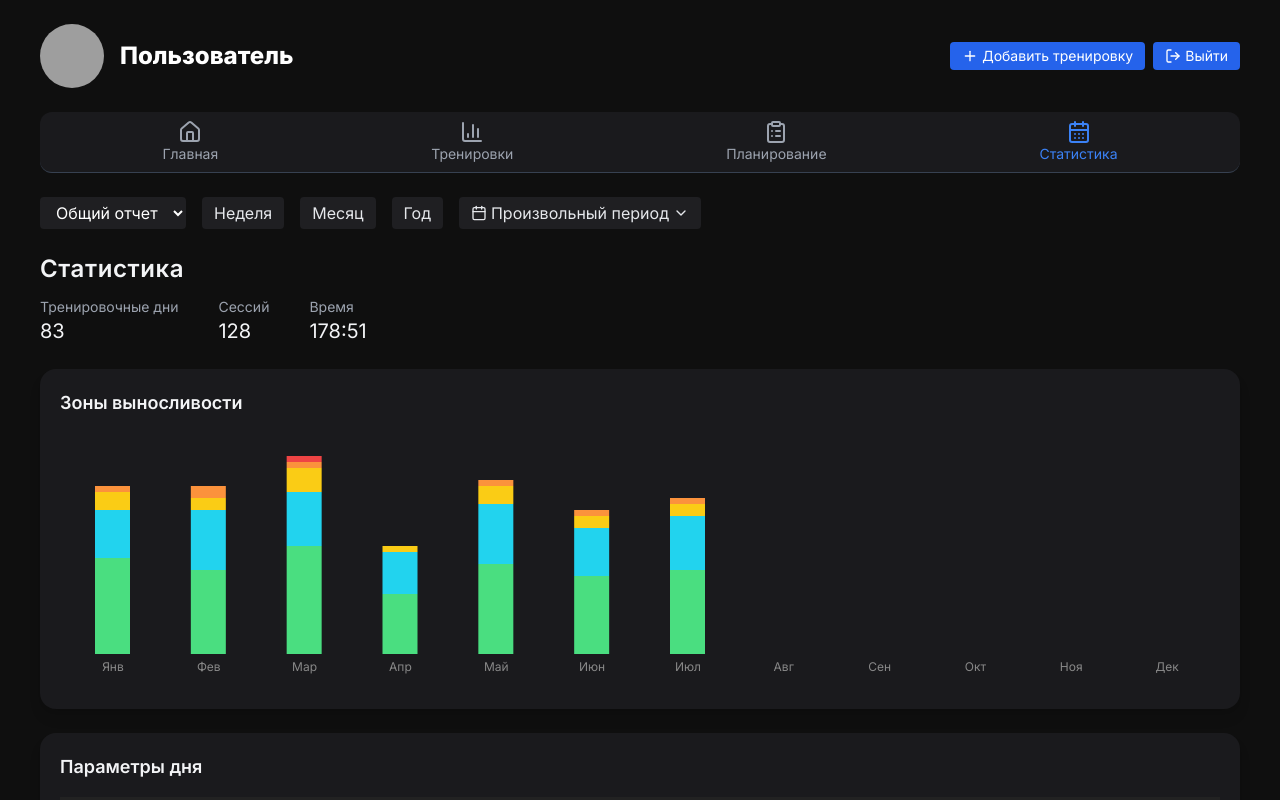
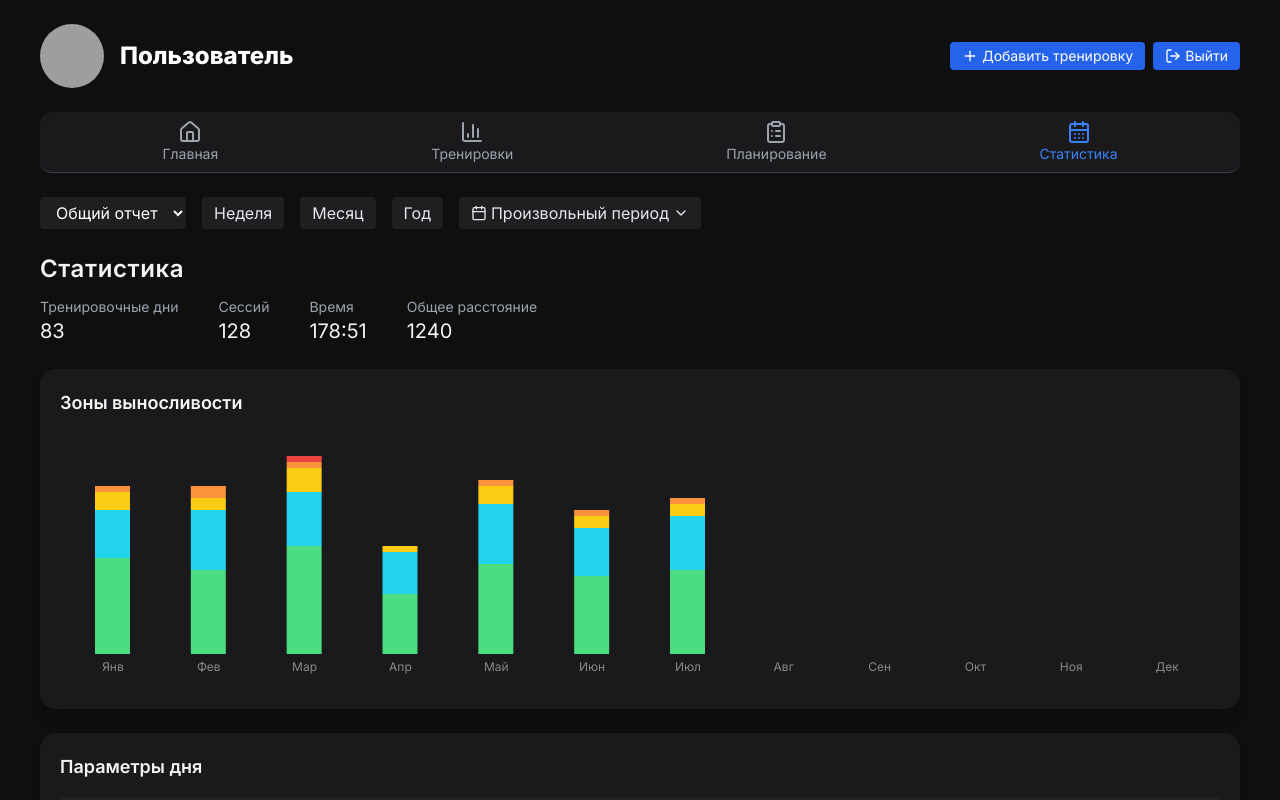
Before and after one commit to mbaliabin/dagbook-test, a React (Vite) app in the folder fasx-frontend/: page /statistics in a window 1280 px wide. Shown: the top 800 px of the page. Built offline with nearby package versions, Linux system fonts and the light colour scheme; grey boxes are pictures that could not be loaded.

Commit message:
Доработка StatisticsPage.tsx 321

```diff
--- a/fasx-frontend/src/pages/StatisticsPage.tsx
+++ b/fasx-frontend/src/pages/StatisticsPage.tsx
@@ -470,6 +470,7 @@ export default function StatsPage() {
             <div><p className="text-gray-400">Тренировочные дни</p><p className="text-xl text-gray-100">{totals.trainingDays}</p></div>
             <div><p className="text-gray-400">Сессий</p><p className="text-xl text-gray-100">{totals.sessions}</p></div>
             <div><p className="text-gray-400">Время</p><p className="text-xl text-gray-100">{totals.time}</p></div>
+            <div><p className="text-gray-400">Общее расстояние</p><p className="text-xl text-gray-100">{totals.distance}</p></div>
           </div>
         </div>
 
```
